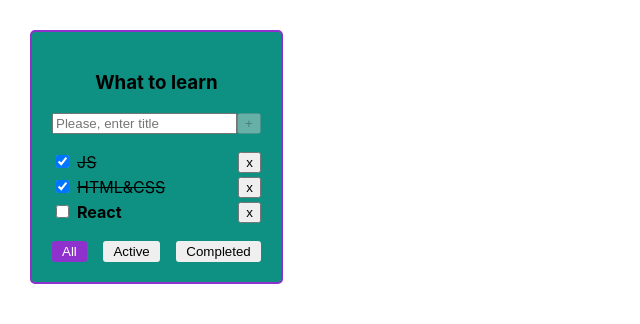
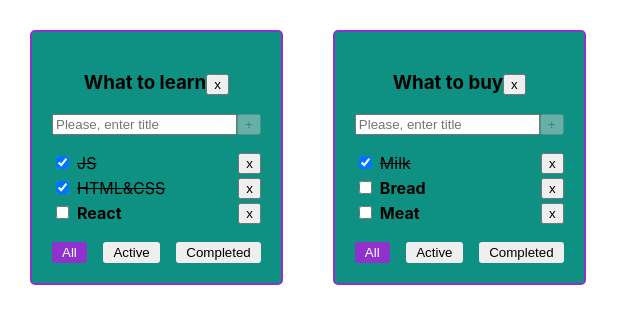
Before and after one commit to igor-minaev/it-incubator-todolist, a React (Create React App) app: page / in a window 1280 px wide. Shown: the top 324 px of the page, without its empty margins (0-640 px from the left). Built offline with nearby package versions, Linux system fonts and the light colour scheme.

Commit message:
full lesson 5

```diff
--- a/src/App.css
+++ b/src/App.css
@@ -6,13 +6,11 @@
 .App > div {
     margin-right: 50px;
 }
-
 .todolist {
     background-color: #0e9183;
     border-radius: 5px;
     border: 2px solid #8f32cd;
     padding: 20px;
-
 }
 
 .task {
--- a/src/App.tsx
+++ b/src/App.tsx
@@ -9,38 +9,57 @@ type TodolistType = {
     filter: FilterValuesType
 }
 
+type TasksStateType = {
+    [todolistId: string]: TaskType[]
+}
+
 export type FilterValuesType = "all" | "active" | "completed"
 
 function App() {
+    const todolistId_1 = v1()
+    const todolistId_2 = v1()
 
     const [todolists, setTodolists] = useState<TodolistType[]>([
-        {id: v1(), title: 'What to learn', filter: "all"},
-        {id: v1(), title: 'What to buy', filter: "all"}
+        {id: todolistId_1, title: 'What to learn', filter: "all"},
+        {id: todolistId_2, title: 'What to buy', filter: "all"}
     ])
 
-    const title: string = "What to learn"
-    const [tasks, setTasks] = useState<TaskType[]>([
-        {id: v1(), title: "JS", isDone: true},
-        {id: v1(), title: "HTML&CSS", isDone: true},
-        {id: v1(), title: "React", isDone: false}
-    ])
-    const [filter, setFilter] = useState<FilterValuesType>("all")
+    const [tasks, setTasks] = useState<TasksStateType>({
+        [todolistId_1]: [
+            {id: v1(), title: "JS", isDone: true},
+            {id: v1(), title: "HTML&CSS", isDone: true},
+            {id: v1(), title: "React", isDone: false}
+        ],
+        [todolistId_2]: [
+            {id: v1(), title: "Milk", isDone: true},
+            {id: v1(), title: "Bread", isDone: false},
+            {id: v1(), title: "Meat", isDone: false}
+        ]
+    })
 
-    const removeTask = (taskId: string) => {
-        setTasks(tasks.filter(task => task.id !== taskId))
+    const removeTask = (todolistId: string, taskId: string) => {
+        setTasks({...tasks, [todolistId]: tasks[todolistId].filter(task => task.id !== taskId)})
     }
 
-    const addTask = (title: string) => {
+    const addTask = (todolistId: string, title: string) => {
         const newTask: TaskType = {id: v1(), title, isDone: false}
-        setTasks([newTask, ...tasks])
+        setTasks({...tasks, [todolistId]: [newTask, ...tasks[todolistId]]})
     }
 
-    const changeTaskStatus = (taskId: string, newIsDoneValue: boolean) => {
-        setTasks(tasks.map(task => task.id === taskId ? {...task, isDone: newIsDoneValue} : task))
+    const changeTaskStatus = (todolistId: string, taskId: string, newIsDoneValue: boolean) => {
+        setTasks({
+            ...tasks,
+            [todolistId]: tasks[todolistId].map(t => t.id === taskId ? {...t, isDone: newIsDoneValue} : t)
+        })
     }
 
-    const changeFilter = (filter: FilterValuesType) => {
-        setFilter(filter)
+    const changeFilter = (todolistId: string, filter: FilterValuesType) => {
+        setTodolists(todolists.map(t => t.id === todolistId ? {...t, filter} : t))
+    }
+
+    const removeTodolist = (todolistId: string) => {
+        setTodolists(todolists.filter(t => t.id !== todolistId))
+        delete tasks[todolistId]
     }
 
     const getFilteredTasks = (tasks: TaskType[], filter: FilterValuesType): TaskType[] => {
@@ -53,19 +72,29 @@ function App() {
                 return tasks
         }
     }
+    const todolistForRender:JSX.Element[] = todolists.map(tl => {
 
-    const filteredTasks = getFilteredTasks(tasks, filter)
-    return (
-        <div className="App">
+        const filteredTasks = getFilteredTasks(tasks[tl.id], tl.filter)
+
+        return (
             <TodoList
-                title={title}
-                filter={filter}
+                key={tl.id}
+                id={tl.id}
+                title={tl.title}
+                filter={tl.filter}
                 tasks={filteredTasks}
                 removeTask={removeTask}
                 changeFilter={changeFilter}
                 addTask={addTask}
                 changeTaskStatus={changeTaskStatus}
+                removeTodolist={removeTodolist}
             />
+        )
+    })
+
+    return (
+        <div className="App">
+            {todolistForRender}
         </div>
     );
 }
--- a/src/TodoList.tsx
+++ b/src/TodoList.tsx
@@ -2,13 +2,15 @@ import React, {ChangeEvent, FC, useRef, KeyboardEvent, useState} from 'react';
 import {FilterValuesType} from "./App";
 
 type TodoListPropsType = {
+    id: string
     title: string
     filter: FilterValuesType
     tasks: TaskType[]
-    removeTask: (taskId: string) => void
-    changeFilter: (filter: FilterValuesType) => void
-    addTask: (title: string) => void
-    changeTaskStatus: (taskId: string, newIsDoneValue: boolean) => void
+    removeTask: (todolistId: string, taskId: string) => void
+    changeFilter: (todolistId: string, filter: FilterValuesType) => void
+    addTask: (todolistId: string, title: string) => void
+    changeTaskStatus: (todolistId: string, taskId: string, newIsDoneValue: boolean) => void
+    removeTodolist: (todolistId: string) => void
 }
 
 export type TaskType = {
@@ -30,9 +32,9 @@ export const TodoList: FC<TodoListPropsType> = (props) => {
     const [title, setTitle] = useState<string>('')
     const [error, setError] = useState<boolean>(false)
     const tasksJSX = props.tasks.map(task => {
-            const removeTaskHandler = () => props.removeTask(task.id)
+            const removeTaskHandler = () => props.removeTask(props.id, task.id)
             const changeTaskStatusHandler = (e: ChangeEvent<HTMLInputElement>) => {
-                props.changeTaskStatus(task.id, e.currentTarget.checked)
+                props.changeTaskStatus(props.id, task.id, e.currentTarget.checked)
             }
             const taskClasses = task.isDone ? 'task-isDone' : 'task'
             return (
@@ -54,7 +56,7 @@ export const TodoList: FC<TodoListPropsType> = (props) => {
     const addTaskHandler = () => {
         const trimmedTitle = title.trim()
         if (trimmedTitle) {
-            props.addTask(trimmedTitle)
+            props.addTask(props.id, trimmedTitle)
         } else {
             setError(true)
         }
@@ -68,14 +70,19 @@ export const TodoList: FC<TodoListPropsType> = (props) => {
     const titleMaxLengthWarning = isTitleLengthToLong ?
         <div style={{color: 'orangered'}}>Title is too long!</div> : null
     const userMessage = error ? <div style={{color: 'orangered'}}>Title is required!</div> : null
-    const onKeyDownHandler = (e: KeyboardEvent<HTMLInputElement>) => e.key === 'Enter' && isAddBtnDisabled && addTaskHandler()
+    const onKeyDownHandler = (e: KeyboardEvent<HTMLInputElement>) => e.key === 'Enter' && !isAddBtnDisabled && addTaskHandler()
 
-    const handlerCreator = (filter: FilterValuesType) => () => props.changeFilter(filter)
+    const handlerCreator = (filter: FilterValuesType) => () => props.changeFilter(props.id, filter)
     const inputClasses = error || isTitleLengthToLong ? "input-error" : ''
+
+    const removeTodolistHandler=()=>props.removeTodolist(props.id)
 
     return (
         <div className="todolist">
-            <h3>{props.title}</h3>
+            <h3>
+                {props.title}
+                <button onClick={removeTodolistHandler}>x</button>
+            </h3>
             <div>
                 {/*input with useRef*/}
                 {/*<input ref={taskTitleInput}/>*/}
```
